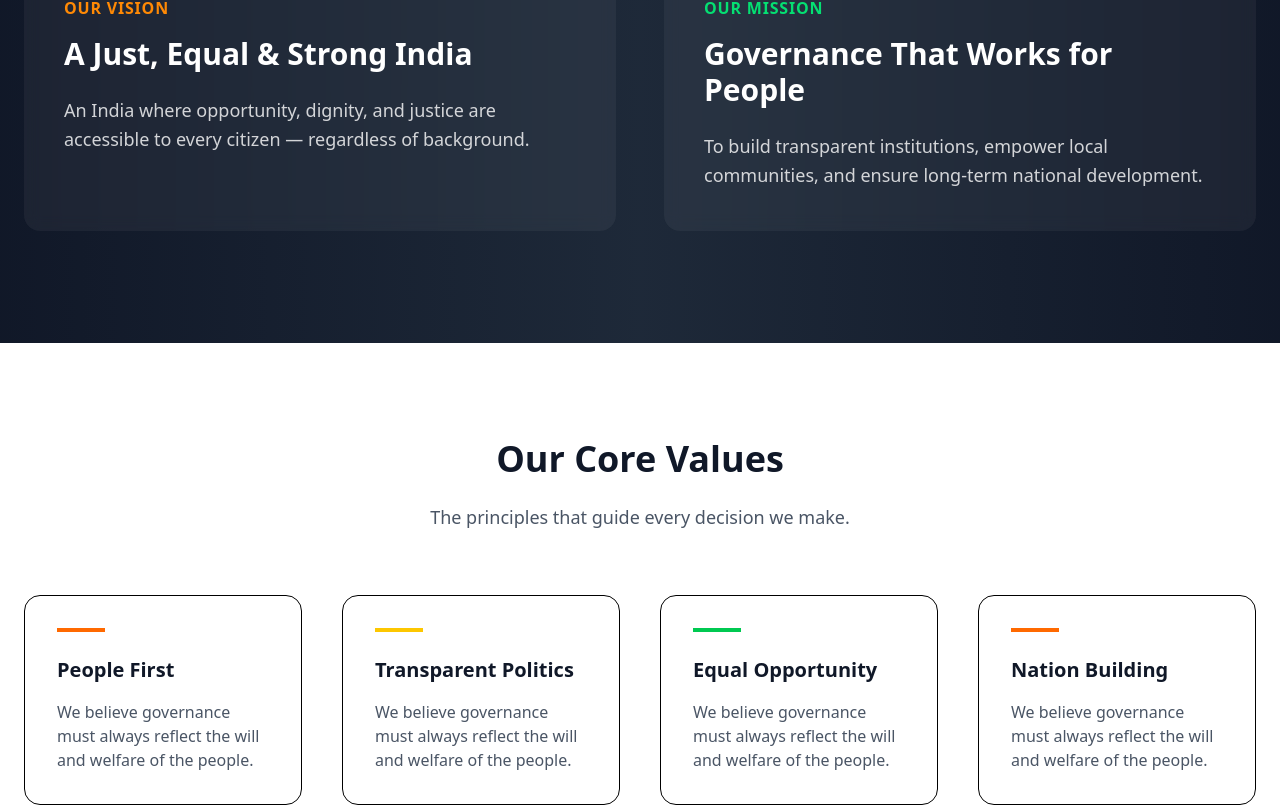
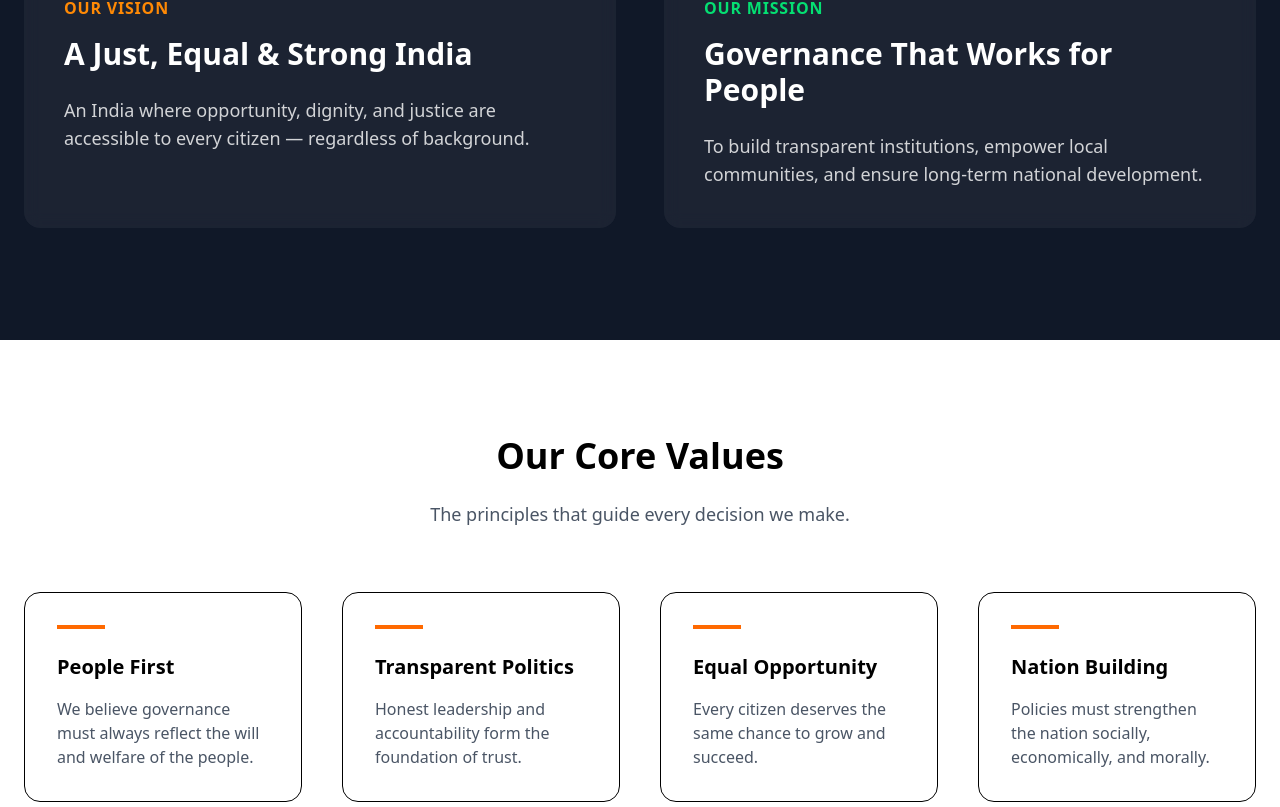
Before and after one commit to saniyafarzindeveloper/ajp, a Next.js app: page /about in a window 1280 px wide. Shown: the part 1436-2243 px from the top of the page. Built offline with nearby package versions, Linux system fonts and the light colour scheme.

Commit message:
translated about us page

```diff
--- a/app/about/page.tsx
+++ b/app/about/page.tsx
@@ -1,8 +1,13 @@
+"use client";
+
 import CTA from "@/components/layout/CTA";
 import Image from "next/image";
-
+import { useLanguage } from "@/lib/language-provider";
 
 export default function AboutPage() {
+  const { t } = useLanguage();
+  const { about } = t;
+
   return (
     <main className="bg-white overflow-hidden">
       {/* HERO */}
@@ -10,18 +15,15 @@ export default function AboutPage() {
         <div className="absolute inset-0 bg-linear-to-br from-orange-500 via-yellow-400 to-green-500 opacity-90" />
         <div className="relative max-w-7xl mx-auto px-6 py-28 text-white">
           <h1 className="text-5xl md:text-6xl font-extrabold leading-tight max-w-4xl">
-            A Movement Led by the People,
-            <br /> For the People
+            {about.hero.titleLine1}
+            <br /> {about.hero.titleLine2}
           </h1>
           <p className="mt-8 text-lg max-w-2xl text-white/90">
-            Aam Janta Party India is not just a political party — it is a
-            nationwide movement built on truth, transparency, and public
-            participation.
+            {about.hero.description}
           </p>
         </div>
       </section>
 
-      {/* FLAG STRIP */}
       <div className="h-2 bg-linear-to-r from-orange-500 via-yellow-400 to-green-500" />
 
       {/* WHO WE ARE */}
@@ -29,18 +31,15 @@ export default function AboutPage() {
         <div className="grid lg:grid-cols-2 gap-16 items-center">
           <div>
             <h2 className="text-4xl font-bold text-gray-900">
-              Who We Are
+              {about.whoWeAre.title}
             </h2>
             <div className="mt-4 h-1 w-20 bg-orange-500" />
 
             <p className="mt-8 text-gray-700 text-lg leading-relaxed">
-              Aam Janta Party India (AJP) emerged from the belief that politics
-              should serve citizens — not political dynasties or special
-              interests.
+              {about.whoWeAre.paragraph1}
             </p>
             <p className="mt-6 text-gray-700 text-lg leading-relaxed">
-              We represent farmers, workers, women, youth, and entrepreneurs —
-              citizens who want governance that listens, acts, and delivers.
+              {about.whoWeAre.paragraph2}
             </p>
           </div>
 
@@ -60,32 +59,29 @@ export default function AboutPage() {
 
       {/* VISION / MISSION */}
       <section className="relative bg-gray-900 text-white">
-        <div className="absolute inset-0 bg-linear-to-r from-gray-900 via-gray-800 to-gray-900" />
         <div className="relative max-w-7xl mx-auto px-6 py-28">
           <div className="grid md:grid-cols-2 gap-12">
-            <div className="relative p-10 rounded-2xl bg-white/5 backdrop-blur">
+            <div className="p-10 rounded-2xl bg-white/5 backdrop-blur">
               <span className="text-orange-400 font-semibold uppercase tracking-wider">
-                Our Vision
+                {about.visionMission.vision.label}
               </span>
               <h3 className="mt-4 text-3xl font-bold">
-                A Just, Equal & Strong India
+                {about.visionMission.vision.title}
               </h3>
-              <p className="mt-6 text-white/80 text-lg leading-relaxed">
-                An India where opportunity, dignity, and justice are accessible
-                to every citizen — regardless of background.
+              <p className="mt-6 text-white/80 text-lg">
+                {about.visionMission.vision.description}
               </p>
             </div>
 
-            <div className="relative p-10 rounded-2xl bg-white/5 backdrop-blur">
+            <div className="p-10 rounded-2xl bg-white/5 backdrop-blur">
               <span className="text-green-400 font-semibold uppercase tracking-wider">
-                Our Mission
+                {about.visionMission.mission.label}
               </span>
               <h3 className="mt-4 text-3xl font-bold">
-                Governance That Works for People
+                {about.visionMission.mission.title}
               </h3>
-              <p className="mt-6 text-white/80 text-lg leading-relaxed">
-                To build transparent institutions, empower local communities,
-                and ensure long-term national development.
+              <p className="mt-6 text-white/80 text-lg">
+                {about.visionMission.mission.description}
               </p>
             </div>
           </div>
@@ -93,47 +89,25 @@ export default function AboutPage() {
       </section>
 
       {/* CORE VALUES */}
-      <section className="relative max-w-7xl mx-auto px-6 py-24">
-        <h2 className="text-4xl font-bold text-center text-gray-900">
-          Our Core Values
+      <section className="max-w-7xl mx-auto px-6 py-24">
+        <h2 className="text-4xl font-bold text-center">
+          {about.coreValues.title}
         </h2>
         <p className="mt-6 text-center max-w-3xl mx-auto text-gray-600 text-lg">
-          The principles that guide every decision we make.
+          {about.coreValues.subtitle}
         </p>
 
         <div className="mt-16 grid sm:grid-cols-2 lg:grid-cols-4 gap-10">
-          {[
-            { title: "People First", color: "orange" },
-            { title: "Transparent Politics", color: "yellow" },
-            { title: "Equal Opportunity", color: "green" },
-            { title: "Nation Building", color: "orange" },
-          ].map((v, i) => (
-            <div
-              key={i}
-              className="relative p-8 rounded-2xl border hover:shadow-xl transition"
-            >
-              <div
-                className={`h-1 w-12 mb-6 ${
-                  v.color === "orange"
-                    ? "bg-orange-500"
-                    : v.color === "yellow"
-                    ? "bg-yellow-400"
-                    : "bg-green-500"
-                }`}
-              />
-              <h4 className="text-xl font-semibold text-gray-900">
-                {v.title}
-              </h4>
-              <p className="mt-4 text-gray-600">
-                We believe governance must always reflect the will and welfare
-                of the people.
-              </p>
+          {about.coreValues.items.map((v, i) => (
+            <div key={i} className="p-8 rounded-2xl border">
+              <div className="h-1 w-12 mb-6 bg-orange-500" />
+              <h4 className="text-xl font-semibold">{v.title}</h4>
+              <p className="mt-4 text-gray-600">{v.description}</p>
             </div>
           ))}
         </div>
       </section>
 
-      {/* CALL TO ACTION */}
       <CTA />
     </main>
   );
--- a/data/i18n/en.ts
+++ b/data/i18n/en.ts
@@ -1,80 +1,3 @@
-// const en = {
-//   nav: {
-//     upcomingEvents: "Upcoming Events",
-//     mediaResources: "Media Resources",
-//     photoGallery: "Photo Gallery",
-//     videoGallery: "Video Gallery",
-//     speech: "Speech",
-//     developmentInitiatives: "Development Initiatives",
-//     aboutUs: "About Us",
-//     contactUs: "Contact Us",
-//     joinUs: "Join Us",
-//     donate: "Donate Now",
-//   },
-
-//   hero: {
-//     badge: "People • Progress • Prosperity",
-//     titleLine1: "Building a",
-//     titleHighlight: "Stronger India",
-//     titleLine2: "Together",
-//     description:
-//       "A people-first political movement committed to honest leadership, inclusive growth, and real solutions that reach every citizen.",
-//     ctaJoin: "Join Our Party",
-//     ctaVision: "Read Our Vision",
-//   },
-
-//   coreMembers: {
-//     badge: "Party Leadership",
-//     title: "National Core Leadership",
-//     description:
-//       "Experienced leadership guiding the party with vision and responsibility.",
-//     leaders: [
-//       {
-//         name: "HariBhai Patel",
-//         role: "Rashtriya Adhyaksh",
-//         bio: "National President with decades of grassroots experience.",
-//       },
-//       {
-//         name: "Rahil Hussain",
-//         role: "Rashtriya Upadhyaksh",
-//         bio: "National Vice President focused on youth and inclusiveness.",
-//       },
-//     ],
-//   },
-
-//   vision: {
-//     badgeLabel: "Our Vision",
-//     title: "A Democratic India for Everyone",
-//     description:
-//       "Committed to building a modern India through science, technology, and culture.",
-//     imageSrc:
-//       "https://images.unsplash.com/photo-1745962979027-c5e51183cf40?q=80&w=2131",
-
-//     points: [
-//       {
-//         number: "01",
-//         title: "Empowered Society",
-//         description: "Education and scientific growth for all.",
-//         color: "orange",
-//       },
-//       {
-//         number: "02",
-//         title: "Equality & Justice",
-//         description: "Ending discrimination across society.",
-//         color: "yellow",
-//       },
-//       {
-//         number: "03",
-//         title: "Peaceful Democracy",
-//         description: "Constitutional values and non-violence.",
-//         color: "green",
-//       },
-//     ],
-//   },
-// } as const;
-
-// export default en;
-// data/i18n/en.ts
 import type { Dictionary } from "@/types/translation/dictionary";
 
 const en: Dictionary = {
@@ -126,22 +49,19 @@ const en: Dictionary = {
     title: "A Democratic India for Everyone",
     description:
       "Committed to science, technology, education, healthcare and security.",
-    imageSrc:
-      "https://images.unsplash.com/photo-1745962979027-c5e51183cf40",
+    imageSrc: "https://images.unsplash.com/photo-1745962979027-c5e51183cf40",
 
     points: [
       {
         number: "01",
         title: "Empowered & Educated Society",
-        description:
-          "Strengthening education, science and technology for all.",
+        description: "Strengthening education, science and technology for all.",
         color: "orange",
       },
       {
         number: "02",
         title: "Equality & Social Justice",
-        description:
-          "Eliminating discrimination and ensuring dignity for all.",
+        description: "Eliminating discrimination and ensuring dignity for all.",
         color: "yellow",
       },
       {
@@ -153,6 +73,76 @@ const en: Dictionary = {
       },
     ],
   },
+
+  about: {
+    hero: {
+      titleLine1: "A Movement Led by the People,",
+      titleLine2: "For the People",
+      description:
+        "Aam Janta Party India is not just a political party — it is a nationwide movement built on truth, transparency, and public participation.",
+    },
+
+    whoWeAre: {
+      title: "Who We Are",
+      paragraph1:
+        "Aam Janta Party India (AJP) emerged from the belief that politics should serve citizens — not political dynasties or special interests.",
+      paragraph2:
+        "We represent farmers, workers, women, youth, and entrepreneurs — citizens who want governance that listens, acts, and delivers.",
+    },
+
+    visionMission: {
+      vision: {
+        label: "Our Vision",
+        title: "A Just, Equal & Strong India",
+        description:
+          "An India where opportunity, dignity, and justice are accessible to every citizen — regardless of background.",
+      },
+      mission: {
+        label: "Our Mission",
+        title: "Governance That Works for People",
+        description:
+          "To build transparent institutions, empower local communities, and ensure long-term national development.",
+      },
+    },
+
+    coreValues: {
+      title: "Our Core Values",
+      subtitle: "The principles that guide every decision we make.",
+      items: [
+        {
+          title: "People First",
+          description:
+            "We believe governance must always reflect the will and welfare of the people.",
+          color: "orange",
+        },
+        {
+          title: "Transparent Politics",
+          description:
+            "Honest leadership and accountability form the foundation of trust.",
+          color: "yellow",
+        },
+        {
+          title: "Equal Opportunity",
+          description:
+            "Every citizen deserves the same chance to grow and succeed.",
+          color: "green",
+        },
+        {
+          title: "Nation Building",
+          description:
+            "Policies must strengthen the nation socially, economically, and morally.",
+          color: "orange",
+        },
+      ],
+    },
+  },
+  cta: {
+  title: "Together, We Build the Future",
+  description:
+    "Development is not a promise — it is a responsibility. Your participation strengthens democracy and governance.",
+  primaryAction: "Join the Movement",
+  secondaryAction: "Support the Initiatives",
+},
 };
 
 export default en;
--- a/data/i18n/hi.ts
+++ b/data/i18n/hi.ts
@@ -82,7 +82,78 @@ const hi : Dictionary = {
       },
     ],
   },
+  about: {
+ hero: {
+    titleLine1: "जनता द्वारा संचालित आंदोलन,",
+    titleLine2: "जनता के लिए",
+    description:
+      "आम जनता पार्टी इंडिया केवल एक राजनीतिक दल नहीं, बल्कि सत्य, पारदर्शिता और जनभागीदारी पर आधारित एक राष्ट्रीय आंदोलन है।",
+  },
+
+  whoWeAre: {
+    title: "हम कौन हैं",
+    paragraph1:
+      "आम जनता पार्टी इंडिया (AJP) इस विश्वास से जन्मी कि राजनीति जनता की सेवा के लिए होनी चाहिए — न कि राजनीतिक वंशवाद या विशेष हितों के लिए।",
+    paragraph2:
+      "हम किसानों, श्रमिकों, महिलाओं, युवाओं और उद्यमियों का प्रतिनिधित्व करते हैं — जो ऐसी शासन व्यवस्था चाहते हैं जो सुने, कार्य करे और परिणाम दे।",
+  },
+
+  visionMission: {
+    vision: {
+      label: "हमारा दृष्टिकोण",
+      title: "एक न्यायपूर्ण, समान और मजबूत भारत",
+      description:
+        "एक ऐसा भारत जहाँ अवसर, सम्मान और न्याय हर नागरिक को समान रूप से उपलब्ध हों।",
+    },
+    mission: {
+      label: "हमारा मिशन",
+      title: "जनता के लिए काम करने वाला शासन",
+      description:
+        "पारदर्शी संस्थाओं का निर्माण, स्थानीय समुदायों को सशक्त बनाना और दीर्घकालिक राष्ट्रीय विकास सुनिश्चित करना।",
+    },
+  },
+
+  coreValues: {
+    title: "हमारे मूल मूल्य",
+    subtitle: "वे सिद्धांत जो हमारे हर निर्णय का मार्गदर्शन करते हैं।",
+    items: [
+      {
+        title: "जनता सर्वोपरि",
+        description:
+          "हम मानते हैं कि शासन हमेशा जनता की इच्छा और कल्याण को प्रतिबिंबित करे।",
+        color: "orange",
+      },
+      {
+        title: "पारदर्शी राजनीति",
+        description:
+          "ईमानदार नेतृत्व और जवाबदेही विश्वास की नींव हैं।",
+        color: "yellow",
+      },
+      {
+        title: "समान अवसर",
+        description:
+          "हर नागरिक को आगे बढ़ने और सफल होने का समान अवसर मिलना चाहिए।",
+        color: "green",
+      },
+      {
+        title: "राष्ट्र निर्माण",
+        description:
+          "नीतियाँ सामाजिक, आर्थिक और नैतिक रूप से राष्ट्र को मजबूत करें।",
+        color: "orange",
+      },
+    ],
+  },
+  },
+  cta: {
+  title: "मिलकर हम भविष्य का निर्माण करते हैं",
+  description:
+    "विकास कोई वादा नहीं — यह एक जिम्मेदारी है। आपकी भागीदारी लोकतंत्र और शासन को मजबूत बनाती है।",
+  primaryAction: "आंदोलन से जुड़ें",
+  secondaryAction: "पहल का समर्थन करें",
+},
 };
 
 
+
+
 export default hi;
--- /dev/null
+++ b/types/translation/about.ts
@@ -0,0 +1,36 @@
+export type AboutTranslations = {
+  hero: {
+    titleLine1: string;
+    titleLine2: string;
+    description: string;
+  };
+
+  whoWeAre: {
+    title: string;
+    paragraph1: string;
+    paragraph2: string;
+  };
+
+  visionMission: {
+    vision: {
+      label: string;
+      title: string;
+      description: string;
+    };
+    mission: {
+      label: string;
+      title: string;
+      description: string;
+    };
+  };
+
+  coreValues: {
+    title: string;
+    subtitle: string;
+    items: {
+      title: string;
+      description: string;
+      color: "orange" | "yellow" | "green";
+    }[];
+  };
+};
--- /dev/null
+++ b/types/translation/cta.ts
@@ -0,0 +1,6 @@
+export type CTATranslations = {
+  title: string;
+  description: string;
+  primaryAction: string;
+  secondaryAction: string;
+};
--- a/types/translation/dictionary.ts
+++ b/types/translation/dictionary.ts
@@ -3,10 +3,14 @@ import type { NavTranslations } from "./navigation";
 import type { HeroTranslations } from "./hero";
 import type { CoreMembersTranslations } from "./coreMembers";
 import type { VisionTranslations } from "./vision";
+import { AboutTranslations } from "./about";
+import { CTATranslations } from "./cta";
 
 export type Dictionary = {
   nav: NavTranslations;
   hero: HeroTranslations;
   coreMembers: CoreMembersTranslations;
   vision: VisionTranslations;
+  about: AboutTranslations;
+  cta: CTATranslations;
 };
```
Also changed, not shown: components/layout/CTA.tsx (+15 -9 lines).
